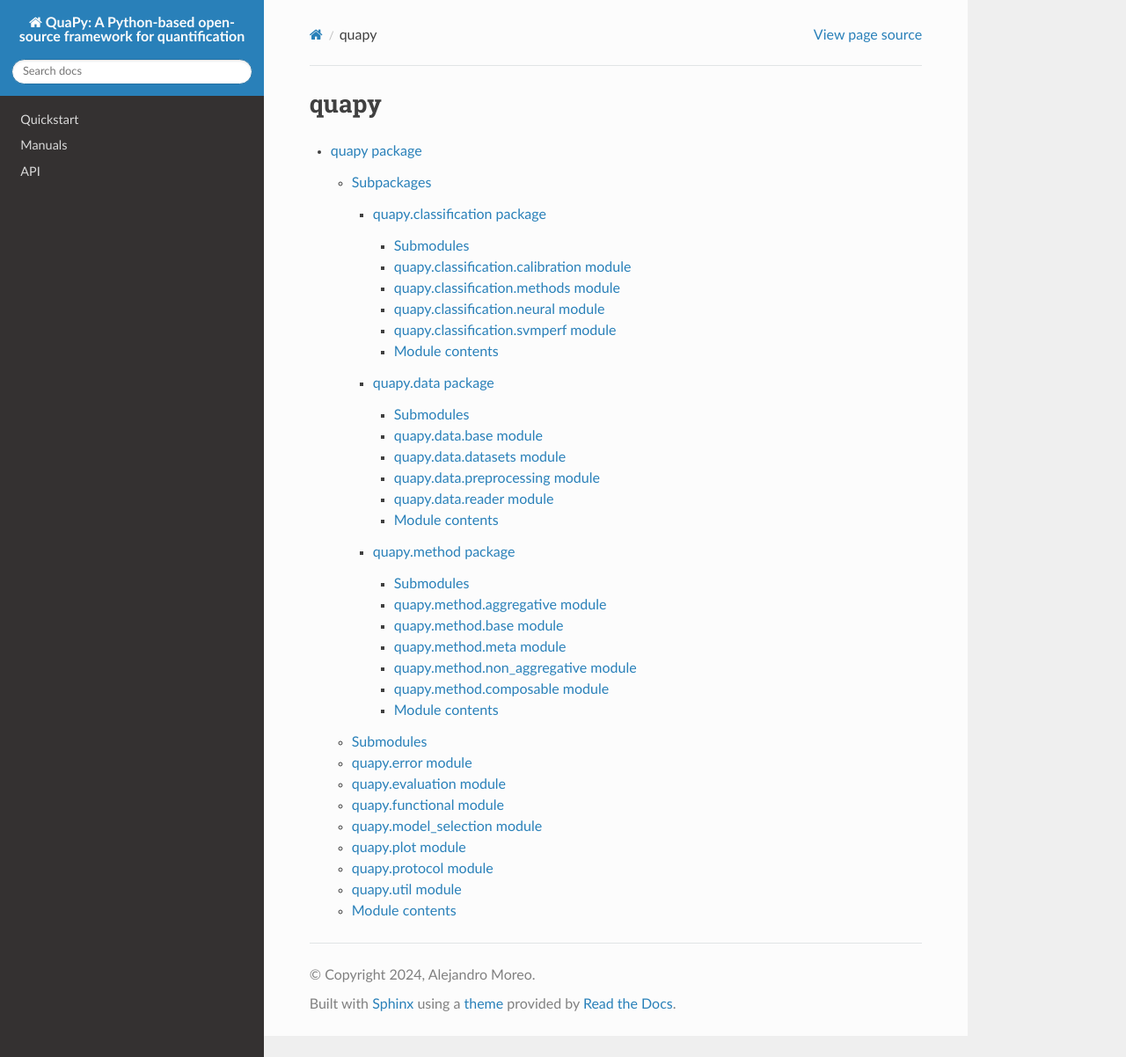
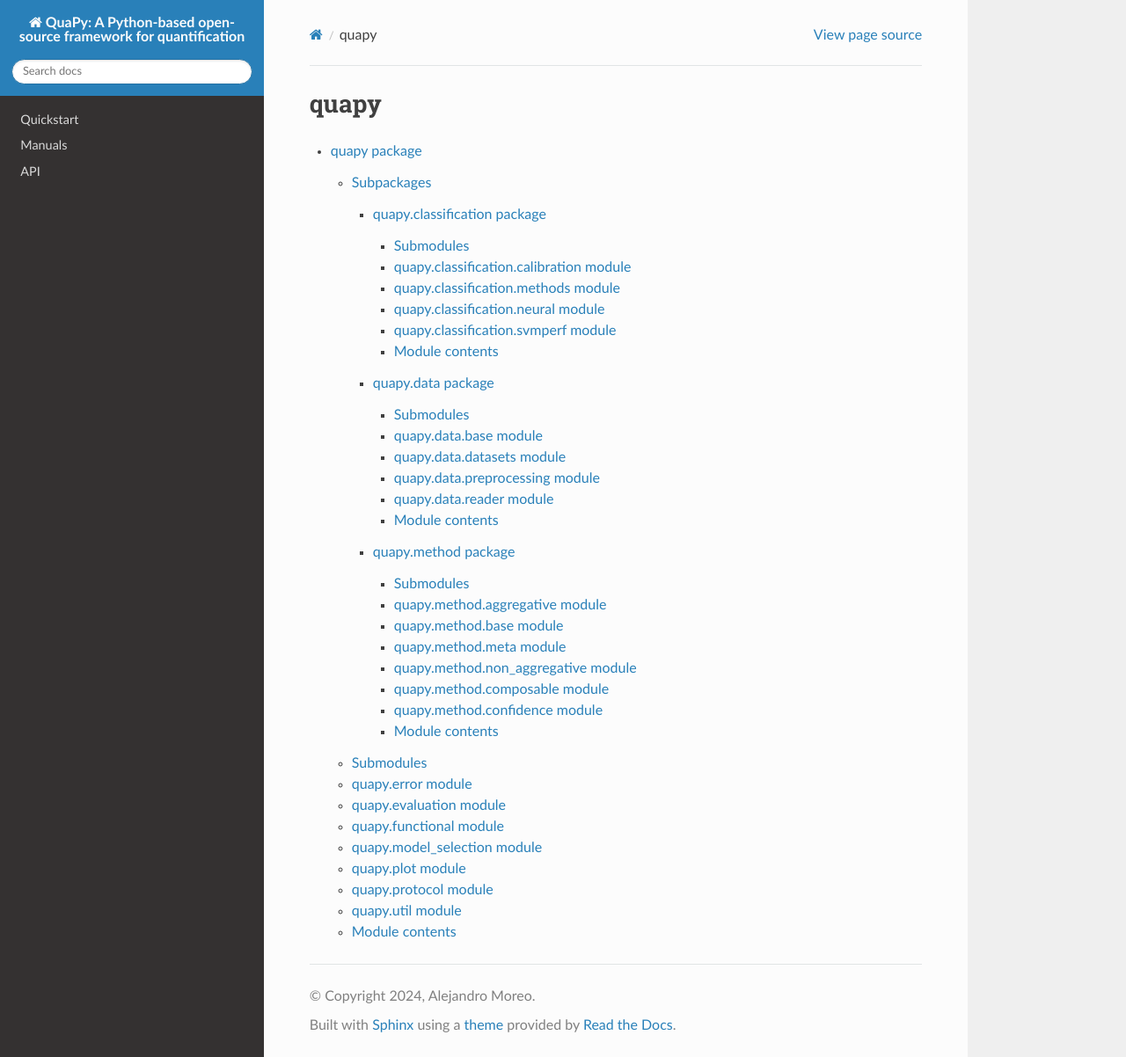
Before and after one commit to HLT-ISTI/QuaPy, a Sphinx documentation site: the page built from docs/source/modules.rst, in a window 1280 px wide and 1202 px high. Shown: the whole window at 88% size. Built offline with Sphinx 7.4.7 and the Read the Docs theme 3.1.0, drawn with Linux system fonts in a browser that asks for light colours.

Commit message:
missing doc of confidence methods

```diff
--- a/docs/source/quapy.method.rst
+++ b/docs/source/quapy.method.rst
@@ -60,6 +60,14 @@
    :undoc-members:
    :show-inheritance:
 
+quapy.method.confidence module
+------------------------------
+
+.. automodule:: quapy.method.confidence
+   :members:
+   :undoc-members:
+   :show-inheritance:
+
 Module contents
 ---------------
 
```
